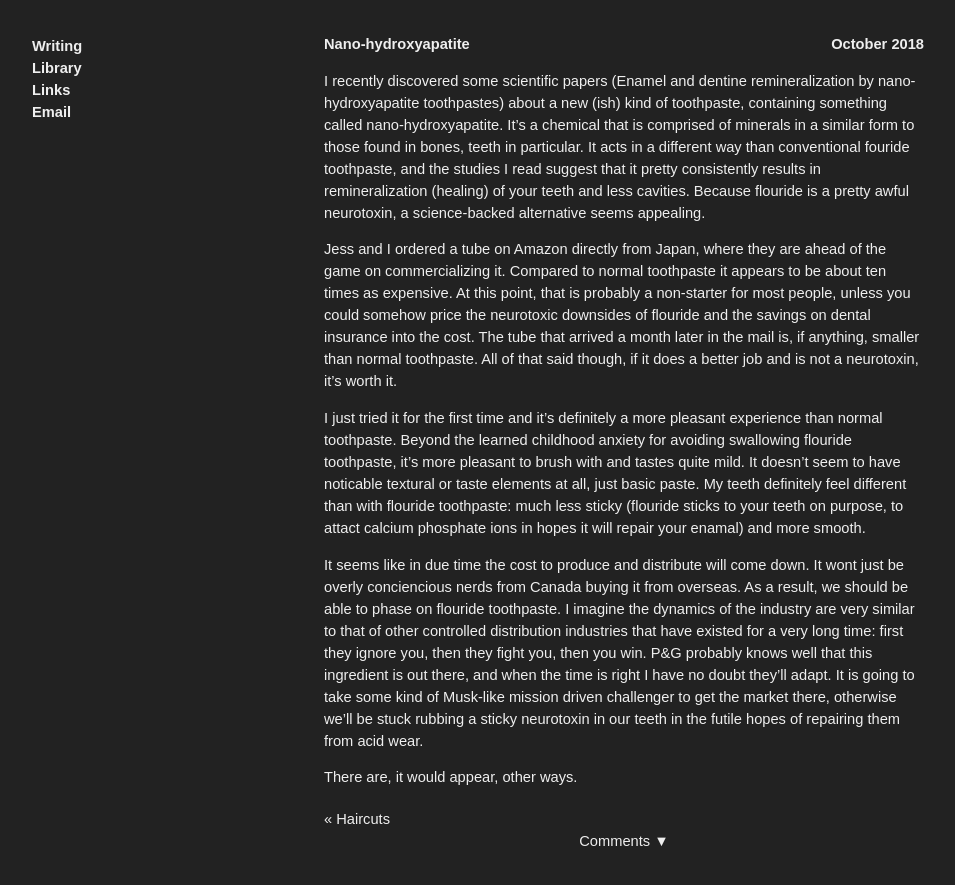
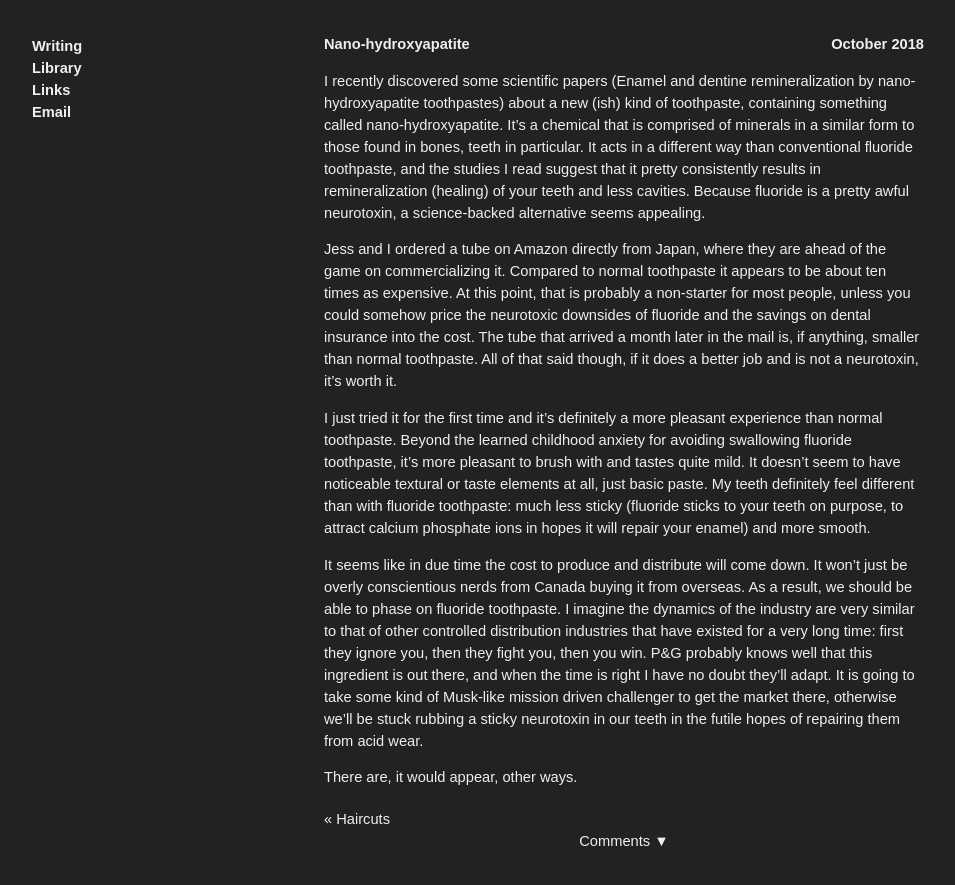
Before and after one commit to rogerkirkness/writing, a Jekyll site: the page built from _posts/2018-10-03-nano-hydroxyapatite.md, in a window 1280 px wide. Shown: the top 885 px of the page, without its empty margins (16-971 px from the left). Built offline with Jekyll 4.4.1, drawn with Linux system fonts in a browser that asks for light colours.

```diff
--- a/_posts/2018-10-03-nano-hydroxyapatite.md
+++ b/_posts/2018-10-03-nano-hydroxyapatite.md
@@ -3,13 +3,13 @@ layout: post
 title: Nano-hydroxyapatite
 date: October 2018
 ---
-I recently discovered some scientific papers ([Enamel and dentine remineralization by nano-hydroxyapatite toothpastes][1]) about a new (ish) kind of toothpaste, containing something called nano-hydroxyapatite. It's a chemical that is comprised of minerals in a similar form to those found in bones, teeth in particular. It acts in a different way than conventional fouride toothpaste, and the studies I read suggest that it pretty consistently results in remineralization (healing) of your teeth and less cavities. Because flouride is a pretty awful neurotoxin, a science-backed alternative seems appealing.
+I recently discovered some scientific papers ([Enamel and dentine remineralization by nano-hydroxyapatite toothpastes][1]) about a new (ish) kind of toothpaste, containing something called nano-hydroxyapatite. It's a chemical that is comprised of minerals in a similar form to those found in bones, teeth in particular. It acts in a different way than conventional fluoride toothpaste, and the studies I read suggest that it pretty consistently results in remineralization (healing) of your teeth and less cavities. Because fluoride is a pretty awful neurotoxin, a science-backed alternative seems appealing.
 
-Jess and I ordered a tube on Amazon directly from Japan, where they are ahead of the game on commercializing it. Compared to normal toothpaste it appears to be about ten times as expensive. At this point, that is probably a non-starter for most people, unless you could somehow price the neurotoxic downsides of flouride and the savings on dental insurance into the cost. The tube that arrived a month later in the mail is, if anything, smaller than normal toothpaste. All of that said though, if it does a better job and is not a neurotoxin, it's worth it.
+Jess and I ordered a tube on Amazon directly from Japan, where they are ahead of the game on commercializing it. Compared to normal toothpaste it appears to be about ten times as expensive. At this point, that is probably a non-starter for most people, unless you could somehow price the neurotoxic downsides of fluoride and the savings on dental insurance into the cost. The tube that arrived a month later in the mail is, if anything, smaller than normal toothpaste. All of that said though, if it does a better job and is not a neurotoxin, it's worth it.
 
-I just tried it for the first time and it's definitely a more pleasant experience than normal toothpaste. Beyond the learned childhood anxiety for avoiding swallowing flouride toothpaste, it's more pleasant to brush with and tastes quite mild. It doesn't seem to have noticable textural or taste elements at all, just basic paste. My teeth definitely feel different than with flouride toothpaste: much less sticky (flouride sticks to your teeth on purpose, to attact calcium phosphate ions in hopes it will repair your enamal) and more smooth.
+I just tried it for the first time and it's definitely a more pleasant experience than normal toothpaste. Beyond the learned childhood anxiety for avoiding swallowing fluoride toothpaste, it's more pleasant to brush with and tastes quite mild. It doesn't seem to have noticeable textural or taste elements at all, just basic paste. My teeth definitely feel different than with fluoride toothpaste: much less sticky (fluoride sticks to your teeth on purpose, to attract calcium phosphate ions in hopes it will repair your enamel) and more smooth.
 
-It seems like in due time the cost to produce and distribute will come down. It wont just be overly conciencious nerds from Canada buying it from overseas. As a result, we should be able to phase on flouride toothpaste. I imagine the dynamics of the industry are very similar to that of other controlled distribution industries that have existed for a very long time: first they ignore you, then they fight you, then you win. P&G probably knows well that this ingredient is out there, and when the time is right I have no doubt they'll adapt. It is going to take some kind of Musk-like mission driven challenger to get the market there, otherwise we'll be stuck rubbing a sticky neurotoxin in our teeth in the futile hopes of repairing them from acid wear.
+It seems like in due time the cost to produce and distribute will come down. It won’t just be overly conscientious nerds from Canada buying it from overseas. As a result, we should be able to phase on fluoride toothpaste. I imagine the dynamics of the industry are very similar to that of other controlled distribution industries that have existed for a very long time: first they ignore you, then they fight you, then you win. P&G probably knows well that this ingredient is out there, and when the time is right I have no doubt they'll adapt. It is going to take some kind of Musk-like mission driven challenger to get the market there, otherwise we'll be stuck rubbing a sticky neurotoxin in our teeth in the futile hopes of repairing them from acid wear.
 
 There are, it would appear, other ways.
 
```
